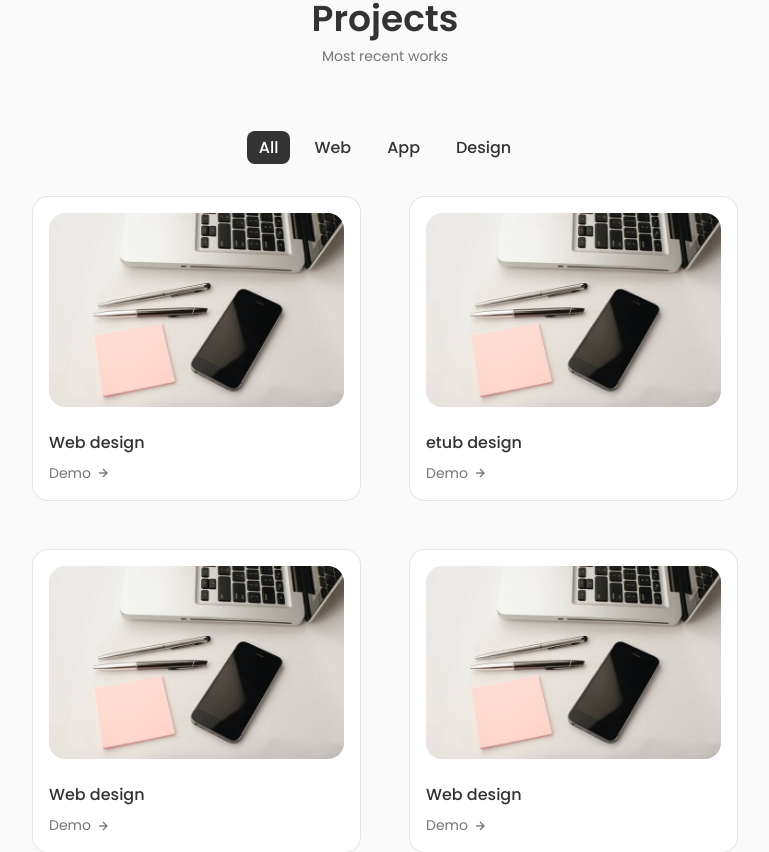
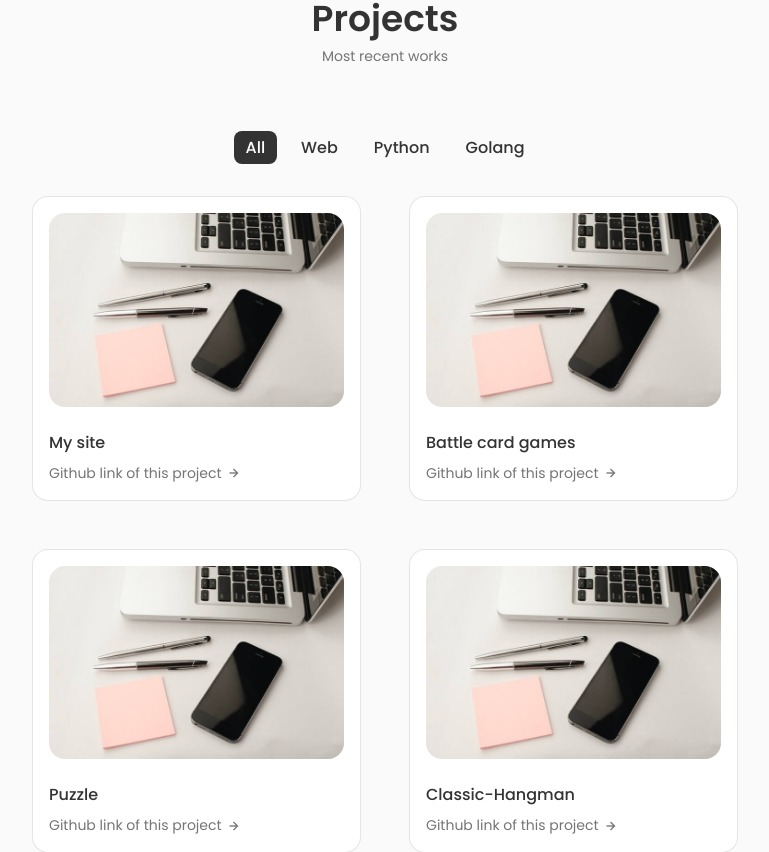
Before and after one commit to Matsuel/Personnal-website, a React (Create React App) app: page / in a window 1280 px wide. Shown: the part 2320-3172 px from the top of the page, without its empty margins (255-1024 px from the left). Built offline with nearby package versions, Linux system fonts and the light colour scheme.

Commit message:
projects

```diff
--- a/src/components/Work/Data.jsx
+++ b/src/components/Work/Data.jsx
@@ -4,32 +4,30 @@ export const projectsData= [
     {
         id:1,
         image: Work1,
-        title: 'Web design',
+        title: 'My site',
         category: 'web',
+        link:'https://github.com/Matsuel/Personnal-website.git',
     },
     {
         id:2,
         image: Work1,
-        title: 'etub design',
-        category: 'wev',
+        title: 'Battle card games',
+        category: 'python',
+        link:'https://github.com/Matsuel/Jeux-de-Bataille-POO-Python.git',
     },
     {
         id:3,
         image: Work1,
-        title: 'Web design',
-        category: 'wev',
+        title: 'Puzzle',
+        category: 'python',
+        link:'https://github.com/Matsuel/Taquin-Python.git',
     },
     {
         id:4,
         image: Work1,
-        title: 'Web design',
-        category: 'wev',
-    },
-    {
-        id:5,
-        image: Work1,
-        title: 'Web design',
-        category: 'wev',
+        title: 'Classic-Hangman',
+        category: 'golang',
+        link:'https://github.com/Matsuel/hangman-classic.git',
     },
 ];
 
@@ -41,9 +39,9 @@ export const projectsNav= [
         name:'web',
     },
     {
-        name:'app',
+        name:'python',
     },
     {
-        name:'design',
+        name:'golang',
     },
 ];
--- a/src/components/Work/WorkItems.jsx
+++ b/src/components/Work/WorkItems.jsx
@@ -5,8 +5,8 @@ const WorkItems = ( {item}) => {
     <div className="work_card" key={item.id}>
         <img src={item.image} alt="" className='work_img'/>
         <h3 className="work_title">{item.title}</h3>
-        <a href="#" className="work_button">
-            Demo <i className="bx bx-right-arrow-alt work_button-icon"></i>
+        <a href={item.link} className="work_button">
+            Github link of this project <i className="bx bx-right-arrow-alt work_button-icon"></i>
         </a>
     </div>
   )
```
